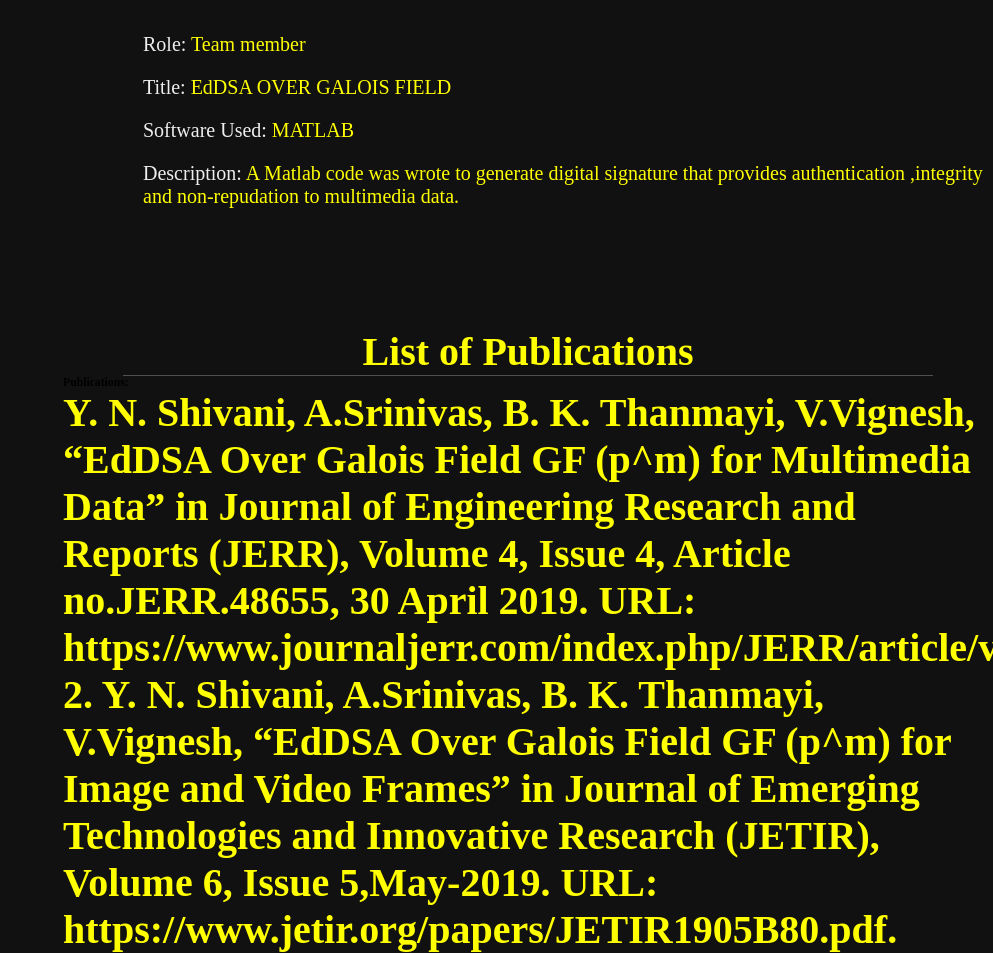
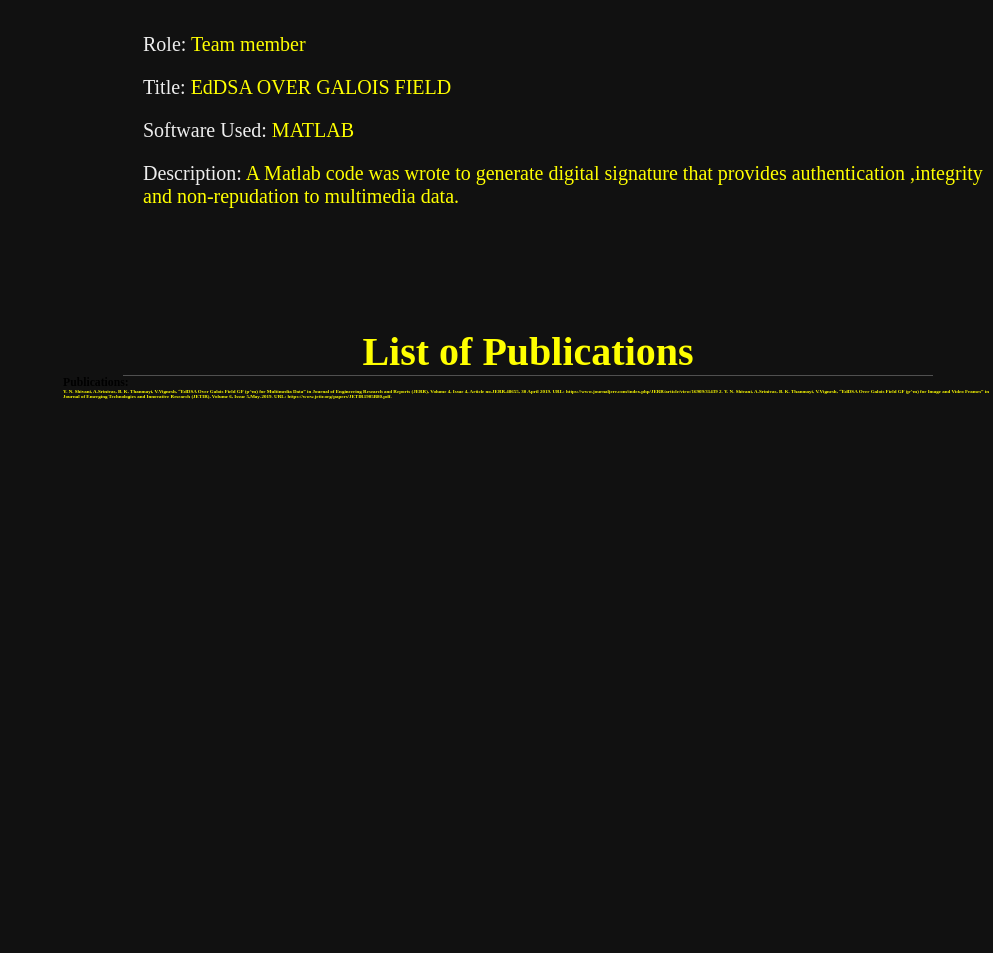
Before and after one commit to sri097/Srinivas.github.io, a plain HTML site: page index.html in a window 1280 px wide. Shown: the part 1254-2207 px from the top of the page, without its empty margins (287-1280 px from the left). After the commit the page ends 1653 px from the top, so only its background shows below. Drawn offline with Linux system fonts and the light colour scheme.

Commit message:
Update sty.css

```diff
--- a/sty.css
+++ b/sty.css
@@ -197,5 +197,5 @@ table{
 }
 p{
     color:yellow;
-    font-size: 4rem;
+    font-size: 5px;
 }
```
